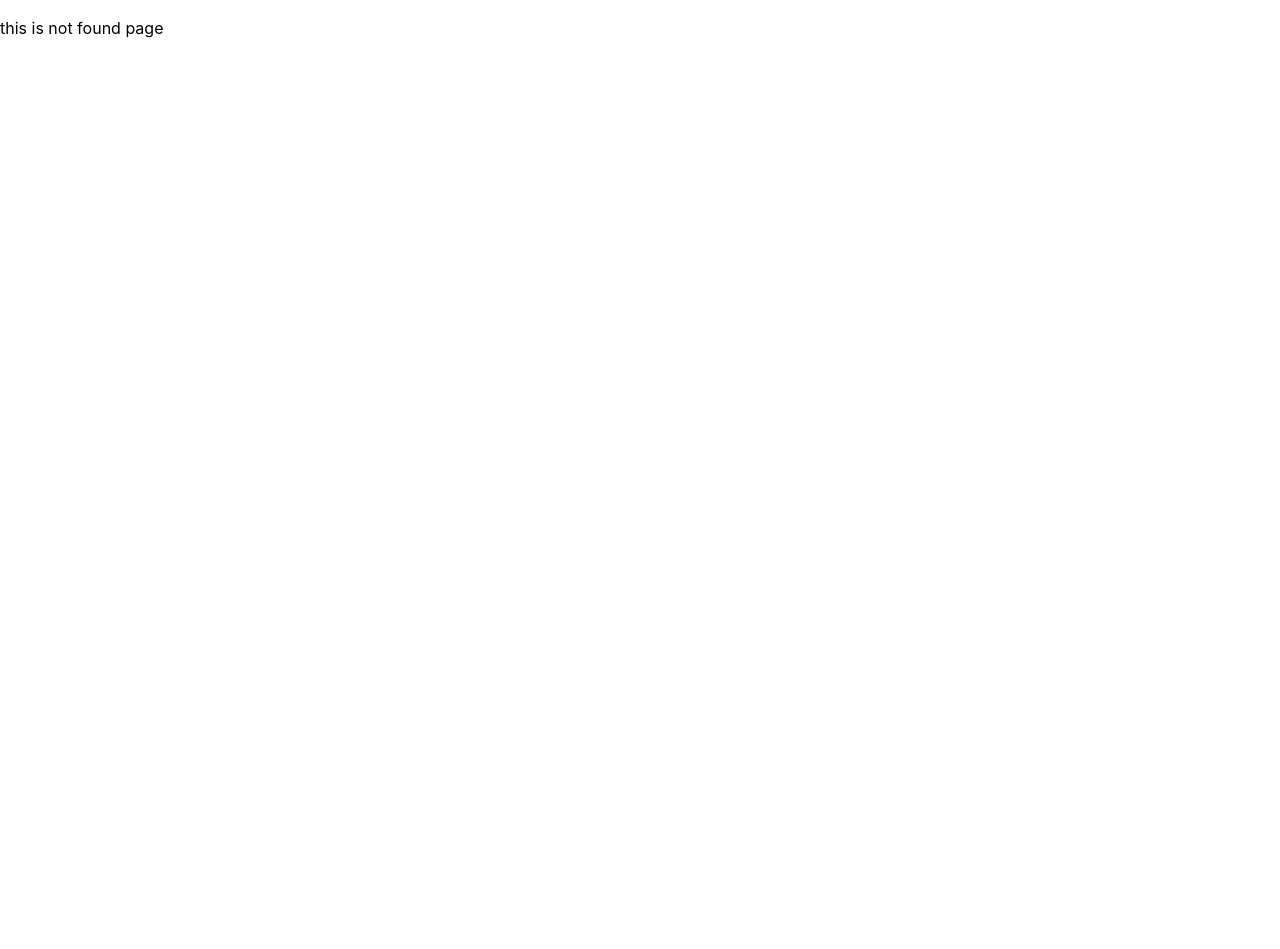
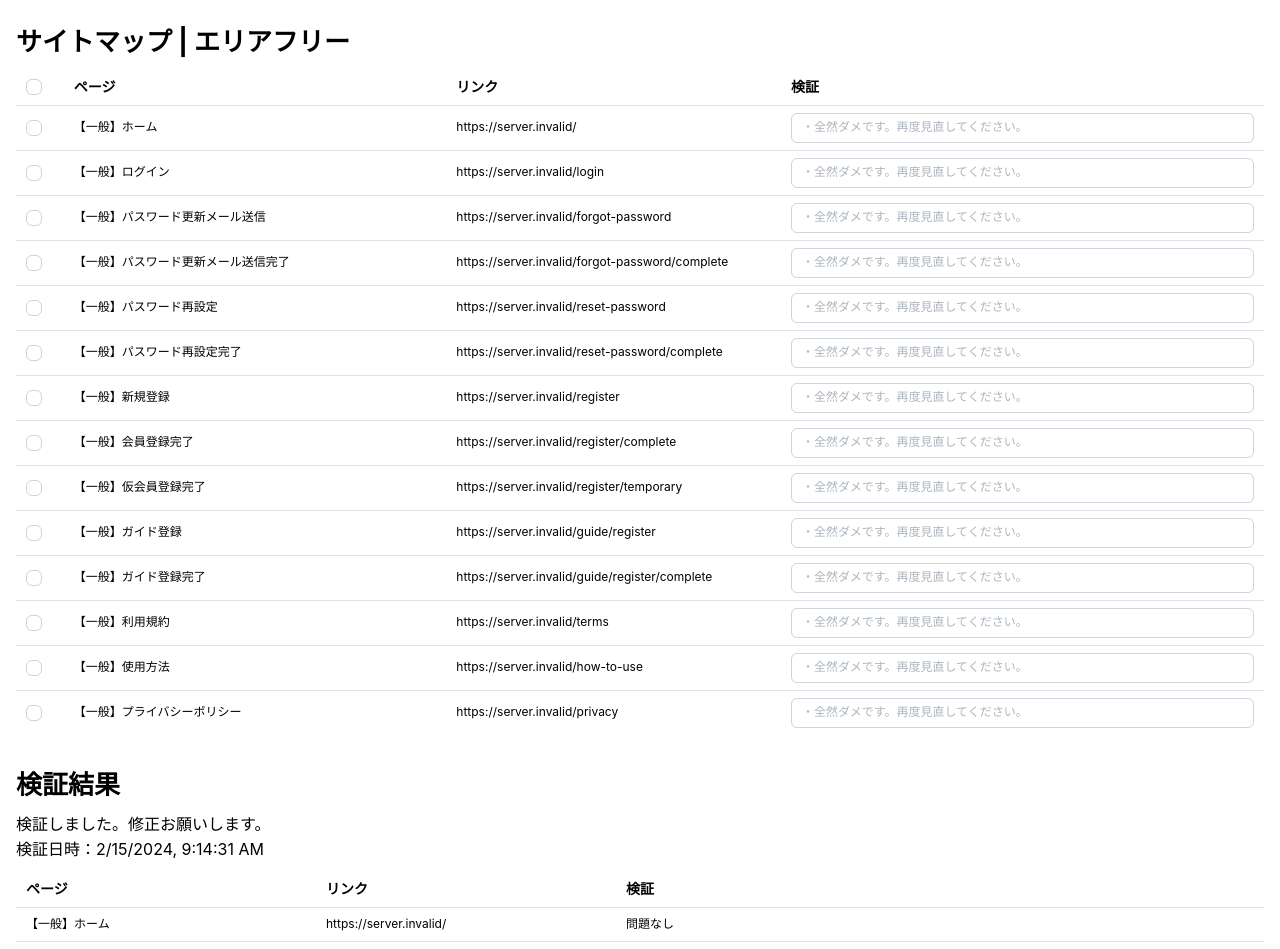
Before and after one commit to kabushikigaisya-kuwadatenoki/areafree-frontend, a Next.js app: page /sitemap in a window 1280 px wide. Before the commit this address had no page. Shown: the top 949 px of the page. Before the commit the page ends 800 px from the top, so only its background shows below. Built offline with nearby package versions, Linux system fonts and the light colour scheme; no server answers.

Commit message:
ログイン、新規登録UI作成

```diff
--- /dev/null
+++ b/app/sitemap/page.tsx
@@ -0,0 +1,168 @@
+'use client'
+import { Box, Checkbox, Container, Stack, Table, Text, Textarea, Title } from '@mantine/core'
+import { useForm } from '@mantine/form'
+import { randomId } from '@mantine/hooks'
+import Link from 'next/link'
+import { useEffect, useState } from 'react'
+
+const pages = [
+  { name: 'ホーム', type: '一般', link: '/' },
+  { name: 'ログイン', type: '一般', link: '/login' },
+  { name: 'パスワード更新メール送信', type: '一般', link: '/forgot-password' },
+  { name: 'パスワード更新メール送信完了', type: '一般', link: '/forgot-password/complete' },
+  { name: 'パスワード再設定', type: '一般', link: '/reset-password' },
+  { name: 'パスワード再設定完了', type: '一般', link: '/reset-password/complete' },
+  { name: '新規登録', type: '一般', link: '/register' },
+  { name: '会員登録完了', type: '一般', link: '/register/complete' },
+  { name: '仮会員登録完了', type: '一般', link: '/register/temporary' },
+  { name: 'ガイド登録', type: '一般', link: '/guide/register' },
+  { name: 'ガイド登録完了', type: '一般', link: '/guide/register/complete' },
+  { name: '利用規約', type: '一般', link: '/terms' },
+  { name: '使用方法', type: '一般', link: '/how-to-use' },
+  { name: 'プライバシーポリシー', type: '一般', link: '/privacy' },
+]
+
+const frontendEndpoint = process.env.NEXT_PUBLIC_FRONTEND_ENDPOINT
+
+export default function Page() {
+  const [selectedRows, setSelectedRows] = useState<string[]>([])
+  const [currentTime, setCurrentTime] = useState<string | null>(null)
+  const selectRow = (pageLink: string) => {
+    setSelectedRows((prevSelectedRows) =>
+      prevSelectedRows.includes(pageLink) ? prevSelectedRows : [...prevSelectedRows, pageLink],
+    )
+  }
+
+  useEffect(() => {
+    setCurrentTime(new Date().toLocaleString())
+  }, [])
+
+  const form = useForm({
+    initialValues: {
+      testResults: pages.map(() => ({
+        content: '',
+        key: randomId(),
+      })),
+    },
+  })
+
+  return (
+    <Container size="xl" pb="5rem" mt="lg">
+      <Stack gap="xl">
+        <Stack gap="xs">
+          <Title order={2} fw="bold">
+            サイトマップ | エリアフリー
+          </Title>
+          <Table>
+            <Table.Thead>
+              <Table.Tr>
+                <Table.Th maw="1rem">
+                  <Checkbox
+                    size="xs"
+                    aria-label="Select all rows"
+                    checked={selectedRows.length === pages.length}
+                    indeterminate={selectedRows.length > 0 && selectedRows.length < pages.length}
+                    color="blue"
+                    onChange={(event) => {
+                      if (event.currentTarget.checked) {
+                        // 全てをチェックする
+                        setSelectedRows(pages.map((page) => page.link))
+                      } else {
+                        // 全てのチェックを外す
+                        setSelectedRows([])
+                      }
+                    }}
+                  />
+                </Table.Th>
+                <Table.Th maw="160px">ページ</Table.Th>
+                <Table.Th maw="140px">リンク</Table.Th>
+                <Table.Th>検証</Table.Th>
+              </Table.Tr>
+            </Table.Thead>
+            <Table.Tbody>
+              {pages.map((page, index) => (
+                <Table.Tr
+                  key={page.link}
+                  bg={selectedRows.includes(page.link) ? 'blue.0' : undefined}
+                  onClick={() => selectRow(page.link)}
+                >
+                  <Table.Td fz="xs" maw="1rem">
+                    <Checkbox
+                      size="xs"
+                      aria-label="Select row"
+                      checked={selectedRows.includes(page.link)}
+                      color="blue"
+                      onChange={(event) =>
+                        setSelectedRows(
+                          event.currentTarget.checked
+                            ? [...selectedRows, page.link]
+                            : selectedRows.filter((link) => link !== page.link),
+                        )
+                      }
+                    />
+                  </Table.Td>
+                  <Table.Td fz="xs" maw="160px">
+                    【{page.type}】{page.name}
+                  </Table.Td>
+
+                  <Table.Td fz="xs" maw="140px">
+                    <Link href={page.link} target="_blank">
+                      {frontendEndpoint + page.link}{' '}
+                    </Link>
+                  </Table.Td>
+                  <Table.Td fz="xs">
+                    <Textarea
+                      w="100%"
+                      size="xs"
+                      autosize
+                      placeholder="・全然ダメです。再度見直してください。"
+                      {...form.getInputProps(`testResults.${index}.content`)}
+                    />
+                  </Table.Td>
+                </Table.Tr>
+              ))}
+            </Table.Tbody>
+          </Table>
+        </Stack>
+        <Stack gap="xs">
+          <Title order={2} fw="bold">
+            検証結果
+          </Title>
+          <Box>
+            <Text>検証しました。修正お願いします。</Text>
+            <Text>検証日時：{currentTime}</Text>
+          </Box>
+          <Table>
+            <Table.Thead>
+              <Table.Tr>
+                <Table.Th w="300px">ページ</Table.Th>
+                <Table.Th w="300px">リンク</Table.Th>
+                <Table.Th>検証</Table.Th>
+              </Table.Tr>
+            </Table.Thead>
+            <Table.Tbody>
+              {pages.map((page, index) => (
+                <Table.Tr key={page.link} style={{ verticalAlign: 'top' }}>
+                  <Table.Td fz="xs" w="300px">
+                    【{page.type}】{page.name}
+                  </Table.Td>
+
+                  <Table.Td fz="xs" w="300px">
+                    <Link href={page.link} target="_blank">
+                      {frontendEndpoint + page.link}{' '}
+                    </Link>
+                  </Table.Td>
+                  <Table.Td fz="xs" flex="1">
+                    {form.getInputProps(`testResults.${index}.content`).value
+                      ? form.getInputProps(`testResults.${index}.content`).value
+                      : '問題なし'}
+                  </Table.Td>
+                </Table.Tr>
+              ))}
+            </Table.Tbody>
+          </Table>
+        </Stack>
+      </Stack>
+    </Container>
+  )
+}
```
Also changed, not shown: app/(authenticated)/guide/register/complete/page.tsx (added, +22 -0 lines), app/(authenticated)/guide/register/page.tsx (+8 -2 lines), app/_components/ui/forms/guide-plan-form.tsx (+12 -12 lines), app/_components/ui/forms/guide-register-form.tsx (+41 -19 lines), app/_components/ui/forms/login-form.tsx (+40 -36 lines).
